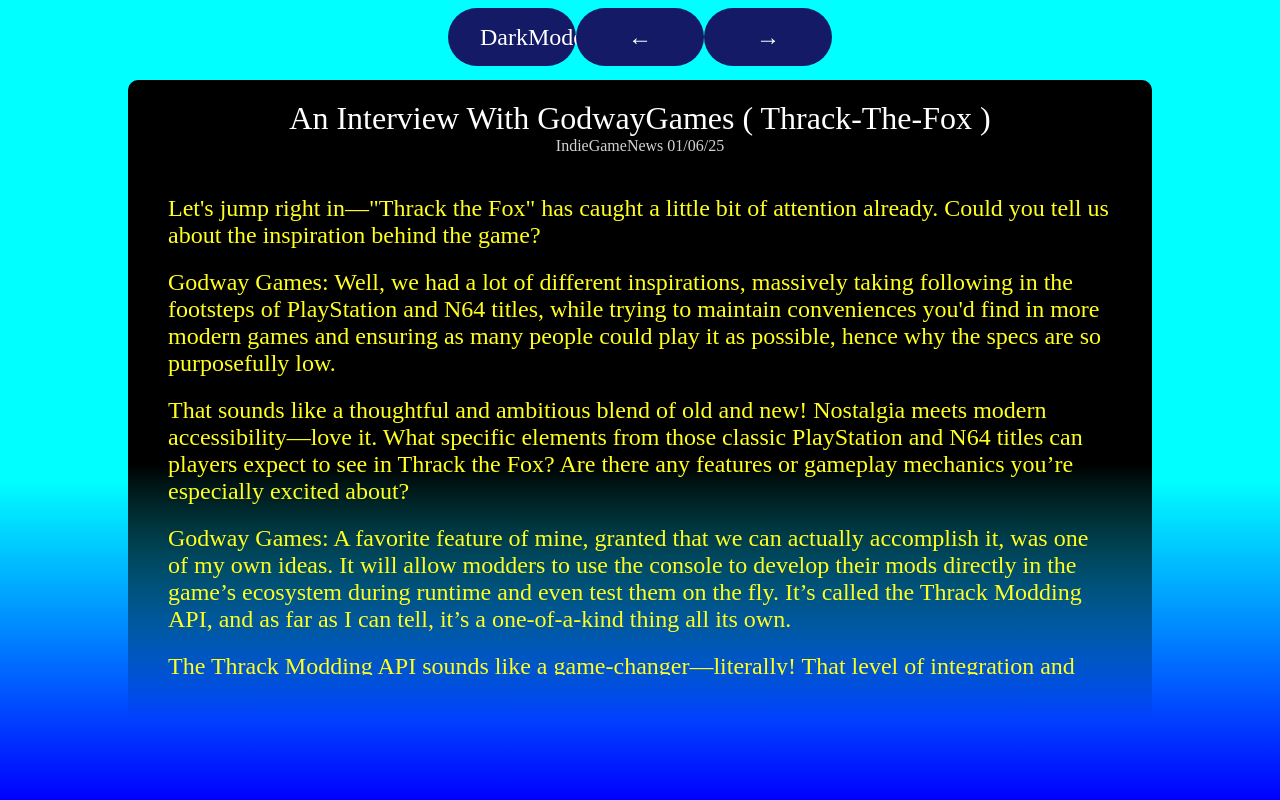
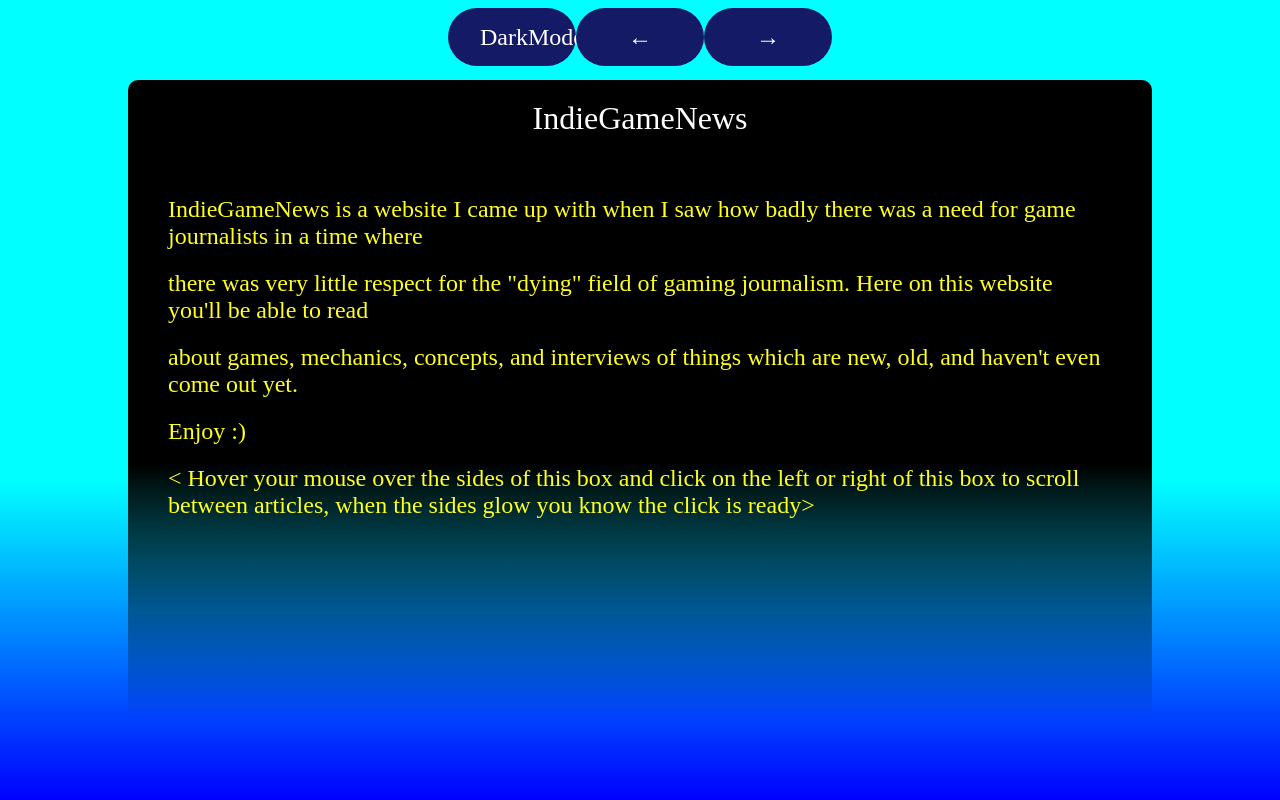
Before and after one commit to IndieGameNews/IndieGameNews, a plain HTML site: page index.html in a window 1280 px wide. Drawn offline with Linux system fonts and the light colour scheme.

Commit message:
Update index.html

```diff
--- a/index.html
+++ b/index.html
@@ -358,8 +358,8 @@ button:hover {
 					currentRepoIndex = 1;
 				}
 			} else {
-				loadContent(1);  // Default to Page 1 if no "Page" parameter is found
-				currentRepoIndex = 1;
+				loadContent(0);  // Default to Page 0 if no "Page" parameter is found
+				currentRepoIndex = 0; //oops, I had this as page 1 earlier.
 			}
 		}
 
```
